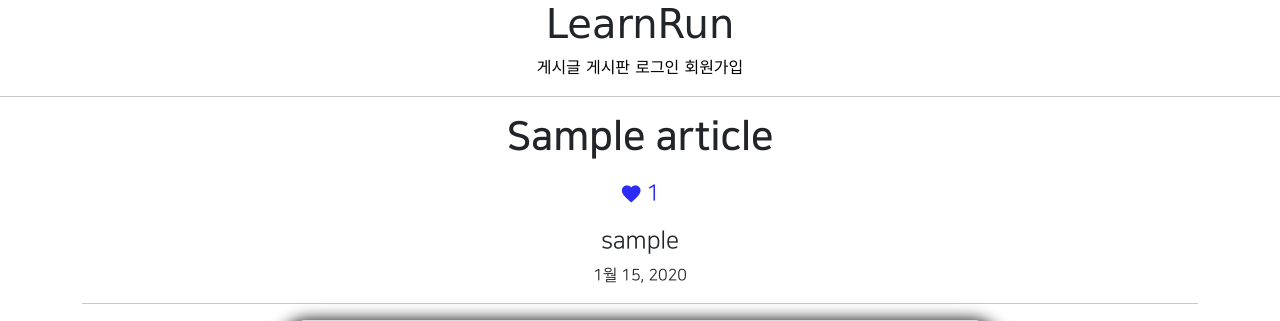
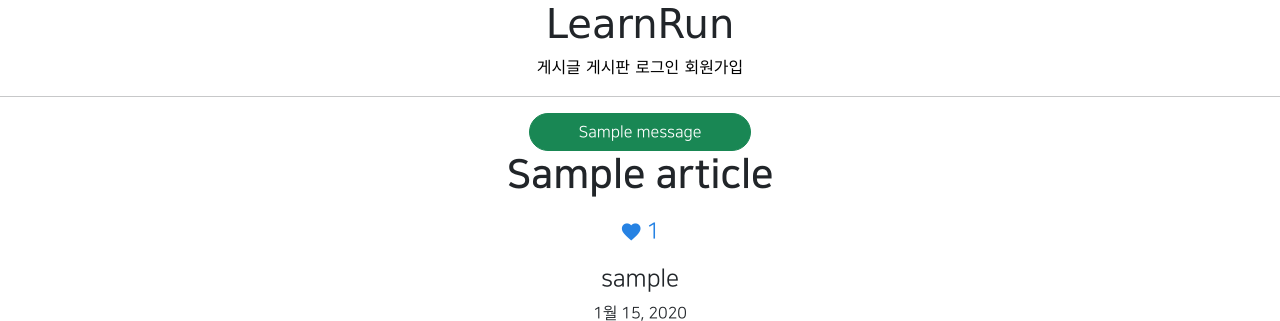
Before and after one commit to RunLearn/LearnRun-django-web, a Django app: page /articles/detail/1 in a window 1280 px wide. Shown: the top 321 px of the page. Run offline with Django 3.2, Linux system fonts and the light colour scheme; tables that the repository leaves empty hold one stand-in row (values such as "Sample post"); grey boxes marked "Sample" are stand-in pictures; one stand-in notice (Sample message) is shown; parts of the project's set-up code (start-up, migrations or seed data) failed here and were passed over; some libraries are stand-ins or nearby versions; some web fonts are replaced.

Commit message:
8/25 commit 1

```diff
--- a/LearnRun/settings.py
+++ b/LearnRun/settings.py
@@ -45,6 +45,12 @@ INSTALLED_APPS = [
     'subscribeapp',
     'likeapp',
 ]
+
+from django.contrib.messages import constants as messages
+MESSAGE_TAGS = {
+    messages.ERROR: 'danger',
+    messages.SUCCESS: 'success'
+}
 
 MIDDLEWARE = [
     'django.middleware.security.SecurityMiddleware',
--- a/articleapp/templates/articleapp/detail.html
+++ b/articleapp/templates/articleapp/detail.html
@@ -9,10 +9,10 @@
                 <div class="my-3">
                     <a href="{% url 'likeapp:article_like' article_pk=target_article.pk%}"
                         class = 'material-icons'
-                        style = "vertical-align: middle; font-size: 1.4rem; color: #2c2cf6">
+                        style = "vertical-align: middle; font-size: 1.4rem; color: #2682e3">
                         favorite
                     </a>
-                    <span style = "vertical-align: middle; font-size: 1.4rem; color: #2c2cf6">
+                    <span style = "vertical-align: middle; font-size: 1.4rem; color: #2682e3">
                         {{ target_article.like }}
                     </span>
                 </div>
--- a/likeapp/urls.py
+++ b/likeapp/urls.py
@@ -5,5 +5,5 @@ from likeapp.views import LikeArticleView
 app_name = 'likeapp'
 
 urlpatterns = [
-    path('article/<int:article_pk>', LikeArticleView.as_view(), name='article_like'),
+    path('article/<int:article_pk>', LikeArticleView.as_view(), name='article_like')
 ]
--- a/templates/base.html
+++ b/templates/base.html
@@ -6,6 +6,13 @@
 <body style="font-family: 'NanumSquareR'">
     {%  include 'header.html' %}
     <hr>
+    {% for message in messages %}
+    <div class = "text-center">
+        <div class="btn btn-{{ message.tags }} rounded-pill px-5">
+            {{ message }}
+        </div>
+    </div>
+    {% endfor %}
 
     {%  block content %}
         <div>
```
Also changed, not shown: likeapp/views.py (+10 -2 lines).
